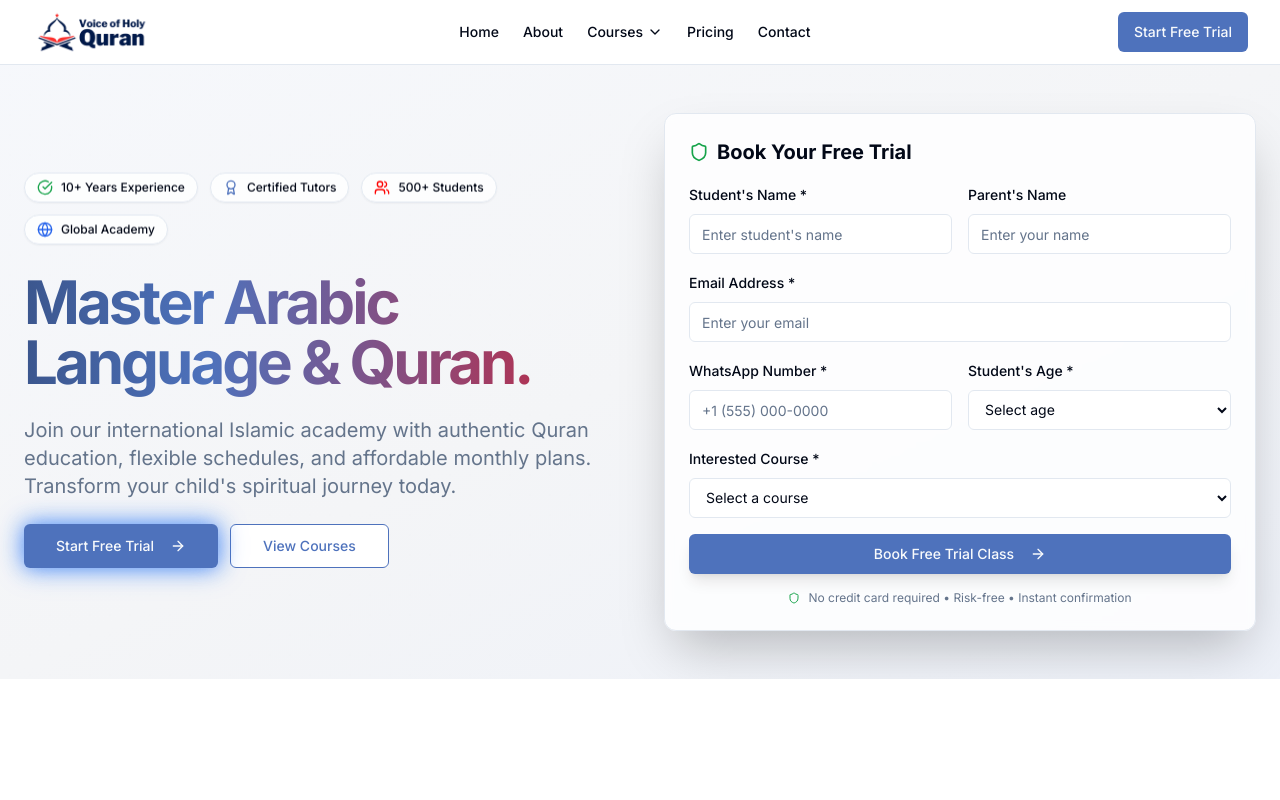
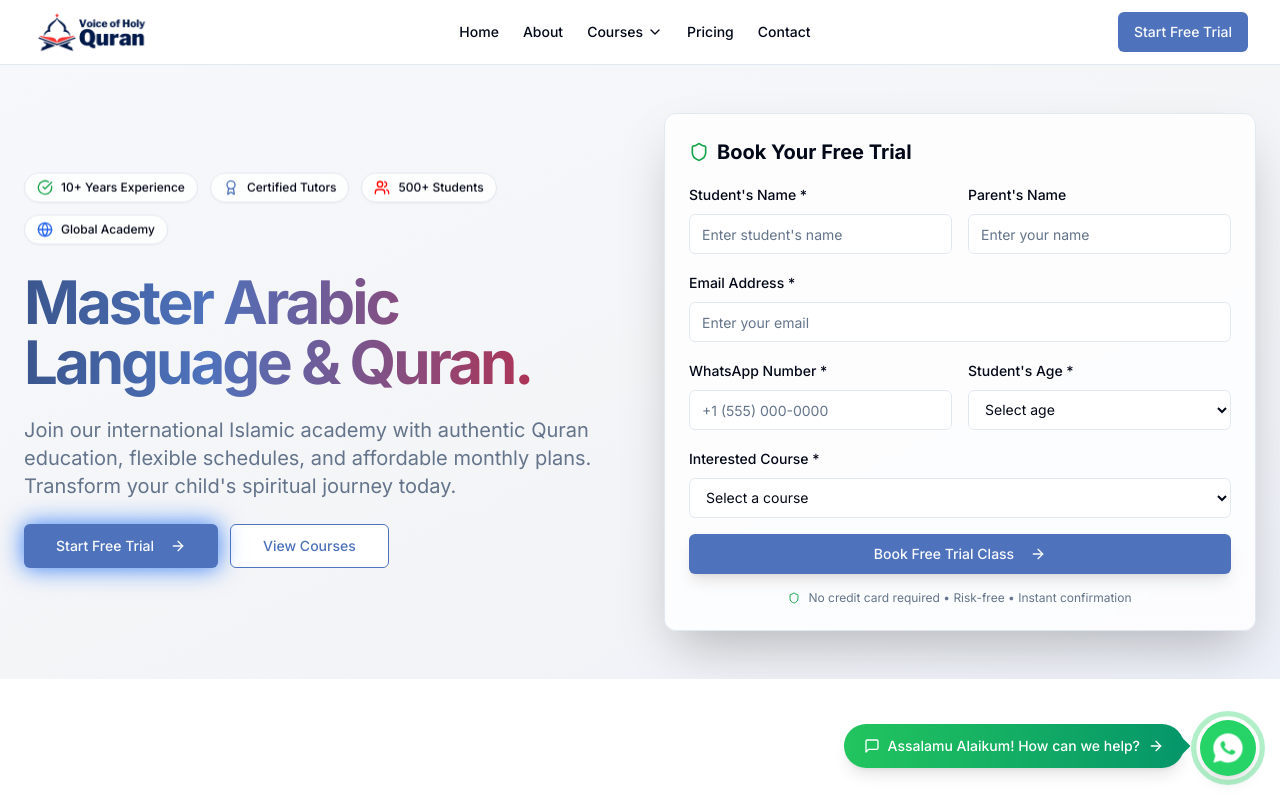
Before and after one commit to mrfantastic05678/vhq, a Next.js app: page / in a window 1280 px wide. Shown: the top 800 px of the page. Built offline with nearby package versions, Linux system fonts and the light colour scheme.

Commit message:
feat: add customized WhatsApp button with auto-cycling tooltips

```diff
--- a/app/globals.css
+++ b/app/globals.css
@@ -182,3 +182,31 @@
     box-shadow: 0 0 20px rgba(59, 130, 246, 0.8), 0 0 30px rgba(59, 130, 246, 0.4);
   }
 }
+
+@keyframes whatsapp-ripple {
+  0% {
+    transform: scale(1);
+    opacity: 1;
+  }
+  100% {
+    transform: scale(1.5);
+    opacity: 0;
+  }
+}
+
+.animate-whatsapp-ripple {
+  animation: whatsapp-ripple 2s ease-out infinite;
+}
+
+@keyframes whatsapp-bounce {
+  0%, 100% {
+    transform: scale(1);
+  }
+  50% {
+    transform: scale(1.1);
+  }
+}
+
+.animate-whatsapp-bounce {
+  animation: whatsapp-bounce 2s ease-in-out infinite;
+}
--- a/app/layout.tsx
+++ b/app/layout.tsx
@@ -4,6 +4,8 @@ import { Inter } from "next/font/google";
 import "./globals.css";
 import { MobileMenu } from "@/components/mobile-menu";
 import Footer from "@/components/Footer";
+
+import WhatsAppButton from "@/components/WhatsAppButton";
 
 const inter = Inter({ subsets: ["latin"] });
 
@@ -20,12 +22,13 @@ export default function RootLayout({
   children: React.ReactNode;
 }>) {
   return (
-    <>
-      <MobileMenu />
-      <html lang="en">
-        <body className={inter.className}>{children}</body>
-      </html>
-      <Footer />
-    </>
+    <html lang="en">
+      <body className={inter.className}>
+        <MobileMenu />
+        {children}
+        <WhatsAppButton />
+        <Footer />
+      </body>
+    </html>
   );
 }
--- /dev/null
+++ b/components/WhatsAppButton.tsx
@@ -0,0 +1,148 @@
+"use client"
+
+import type React from "react"
+import { useState, useEffect, useRef } from "react"
+import { ArrowRight, MessageSquare } from "lucide-react"
+import { RiWhatsappFill } from "react-icons/ri"
+import { WHATSAPP_NUMBER } from "@/lib/constants"
+
+interface WhatsAppButtonProps {
+  phoneNumber?: string
+  message?: string
+  tooltipMessages?: string[]
+  initialDelay?: number
+}
+
+const WhatsAppButton: React.FC<WhatsAppButtonProps> = ({
+  phoneNumber = WHATSAPP_NUMBER,
+  message = "Assalamu Alaikum, I'm interested in joining. Please share details about the courses and fee structure.",
+  tooltipMessages = [
+    "Assalamu Alaikum! How can we help?",
+    "Book your FREE trial class now",
+    "Learn Quran with Tajweed online",
+    "Need help with enrollment?"
+  ],
+  initialDelay = 5000,
+}) => {
+  const [showTooltip, setShowTooltip] = useState(false)
+  const [currentTooltipIndex, setCurrentTooltipIndex] = useState(0)
+  const timerRef = useRef<NodeJS.Timeout | null>(null)
+  const cycleRef = useRef<boolean>(false)
+
+  // Format phone number (remove any non-digit characters)
+  const formattedPhone = phoneNumber.replace(/\D/g, "")
+
+  // Generate WhatsApp URL
+  const whatsappUrl = `https://wa.me/${formattedPhone}?text=${encodeURIComponent(message)}`
+
+  // Handle click
+  const handleClick = () => {
+    window.open(whatsappUrl, "_blank")
+  }
+
+  // Function to get random time within range (in ms)
+  const getRandomTime = (min: number, max: number) => {
+    return Math.floor(Math.random() * (max - min + 1) + min)
+  }
+
+  // Tooltip cycle management
+  useEffect(() => {
+    // Initial delay before starting the cycle
+    const initialTimer = setTimeout(() => {
+      cycleRef.current = true
+      runTooltipCycle()
+    }, initialDelay)
+
+    // Function to run the tooltip show/hide cycle
+    function runTooltipCycle() {
+      if (!cycleRef.current) return
+
+      // Show tooltip
+      setShowTooltip(true)
+
+      // Hide tooltip after 5 seconds
+      timerRef.current = setTimeout(() => {
+        setShowTooltip(false)
+
+        // Wait 5-8 seconds before showing next message
+        const hideTime = getRandomTime(5000, 8000)
+        timerRef.current = setTimeout(() => {
+          // Move to next message
+          setCurrentTooltipIndex((prevIndex) => (prevIndex + 1) % tooltipMessages.length)
+
+          // Show tooltip with next message
+          setShowTooltip(true)
+
+          // Hide tooltip after 8-10 seconds
+          const showTime = getRandomTime(8000, 10000)
+          timerRef.current = setTimeout(() => {
+            setShowTooltip(false)
+
+            // Continue the cycle after a short delay
+            timerRef.current = setTimeout(runTooltipCycle, 1000)
+          }, showTime)
+        }, hideTime)
+      }, 5000)
+    }
+
+    return () => {
+      clearTimeout(initialTimer)
+      if (timerRef.current) clearTimeout(timerRef.current)
+      cycleRef.current = false
+    }
+  }, [tooltipMessages.length, initialDelay])
+
+  // Handle mouse enter/leave
+  const handleMouseEnter = () => {
+    // Clear any existing timers to prevent conflicts
+    if (timerRef.current) clearTimeout(timerRef.current)
+    setShowTooltip(true)
+  }
+
+  const handleMouseLeave = () => {
+    timerRef.current = setTimeout(() => {
+      setShowTooltip(false)
+    }, 1000)
+  }
+
+  return (
+    <div className="fixed right-4 bottom-6 md:right-6 z-[999] flex items-end">
+      <div
+        className={`mb-1 md:mb-2 mr-4 rounded-full bg-gradient-to-r from-green-500 to-emerald-600 py-2 px-3 sm:px-5 sm:py-3 shadow-lg relative transition-all duration-500 ease-in-out ${
+          showTooltip ? "opacity-100 scale-100 translate-x-0" : "opacity-0 scale-90 translate-x-4 pointer-events-none"
+        }`}
+      >
+        <div className="flex items-center">
+          <MessageSquare className="mr-2 h-4 w-4 text-white" />
+          <p className="whitespace-nowrap text-[10px] md:text-sm font-medium text-white">
+            {tooltipMessages[currentTooltipIndex]}
+          </p>
+          <ArrowRight className="ml-2 h-4 w-4 text-white" />
+        </div>
+
+        {/* Tooltip arrow - positioned on the right side */}
+        <div
+          className="absolute top-1/2 h-3 w-3 -translate-y-1/2 rotate-45 transform bg-emerald-600"
+          style={{ right: "-4px" }}
+        ></div>
+      </div>
+
+      <div className="relative">
+        <button
+          onClick={handleClick}
+          onMouseEnter={handleMouseEnter}
+          onMouseLeave={handleMouseLeave}
+          className="relative flex h-12 w-12 md:h-14 md:w-14 items-center justify-center rounded-full bg-[#25D366] text-white shadow-lg transition-all hover:scale-110 active:scale-95 focus:outline-none focus:ring-2 focus:ring-[#25D366] focus:ring-offset-2 sm:h-16 sm:w-16 z-10"
+          aria-label="Contact us on WhatsApp"
+        >
+          <RiWhatsappFill className="h-7 w-7 fill-white stroke-white sm:h-8 sm:w-8 animate-whatsapp-bounce" />
+
+          {/* Ripple effect */}
+          <div className="absolute inset-0 rounded-full border-4 border-[#25D366] animate-whatsapp-ripple pointer-events-none" />
+        </button>
+      </div>
+    </div>
+  )
+}
+
+export default WhatsAppButton;
--- a/package.json
+++ b/package.json
@@ -44,6 +44,7 @@
     "cmdk": "1.0.4",
     "date-fns": "^3.6.0",
     "embla-carousel-react": "8.5.1",
+    "framer-motion": "^12.38.0",
     "input-otp": "1.4.1",
     "lucide-react": "^0.454.0",
     "next": "^16.2.4",
@@ -51,6 +52,7 @@
     "react": "^19.2.5",
     "react-dom": "^19.2.5",
     "react-hook-form": "^7.54.1",
+    "react-icons": "^5.6.0",
     "react-resizable-panels": "^2.1.7",
     "recharts": "2.15.0",
     "sonner": "^1.7.1",
```
Also changed, not shown: 1 other file (tests, documents, lock files or other folders).
